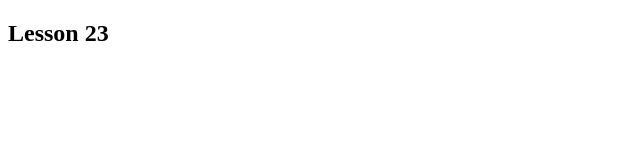
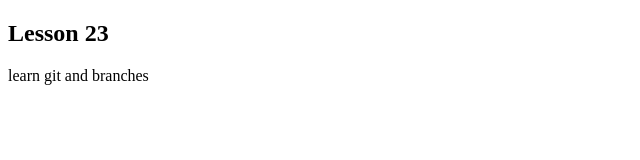
Before and after one commit to DmitryMishchenko/new-repo2, a plain HTML site: page index.html in a window 1280 px wide. Shown: the whole page, without its empty margins (0-640 px from the left). Drawn offline with Linux system fonts and the light colour scheme.

Commit message:
add description

```diff
--- a/index.html
+++ b/index.html
@@ -8,5 +8,7 @@
 <body>
 
     <h2>Lesson 23</h2>
+
+    <p>learn git and branches</p>
 </body>
 </html>
```
